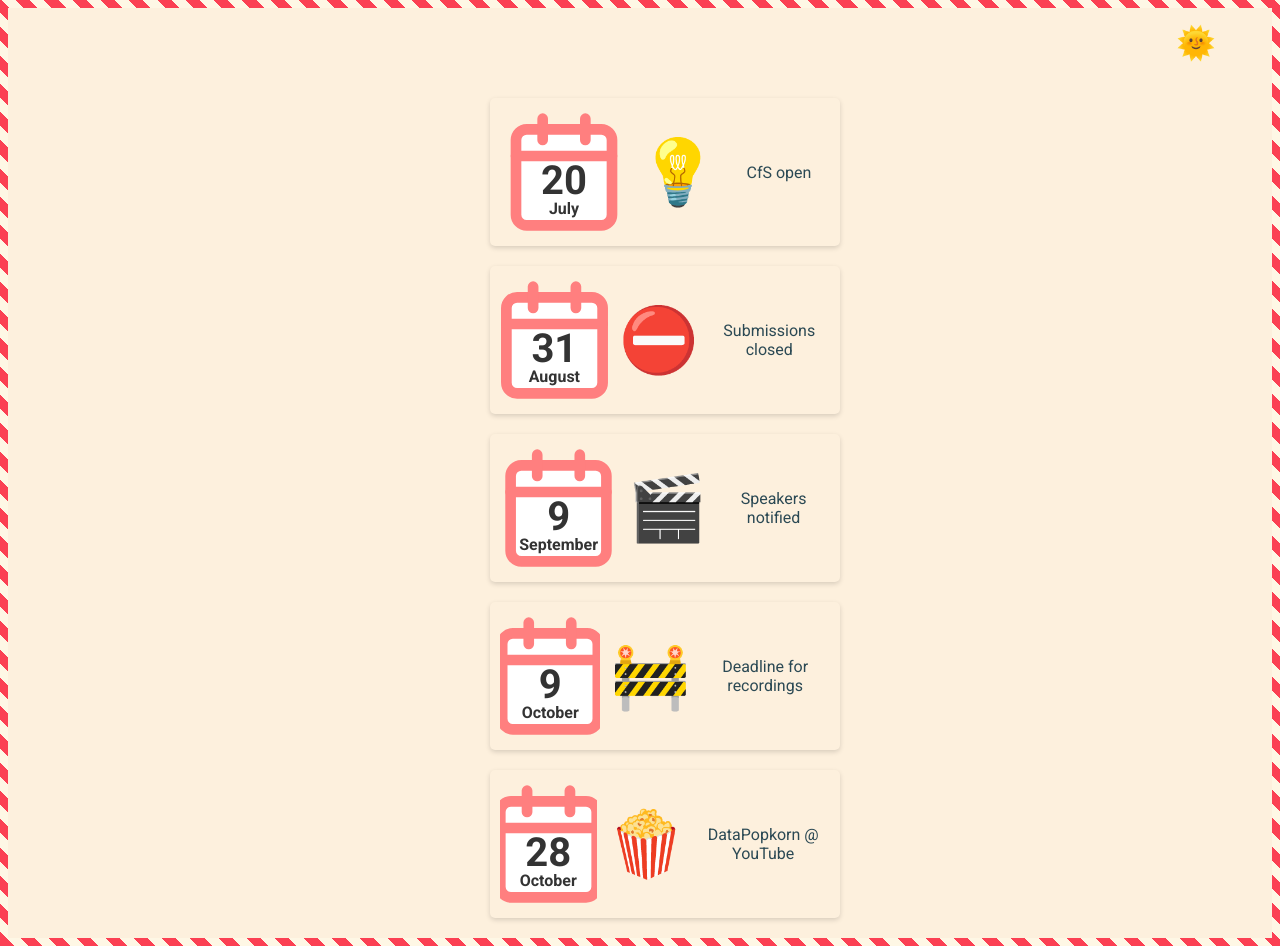
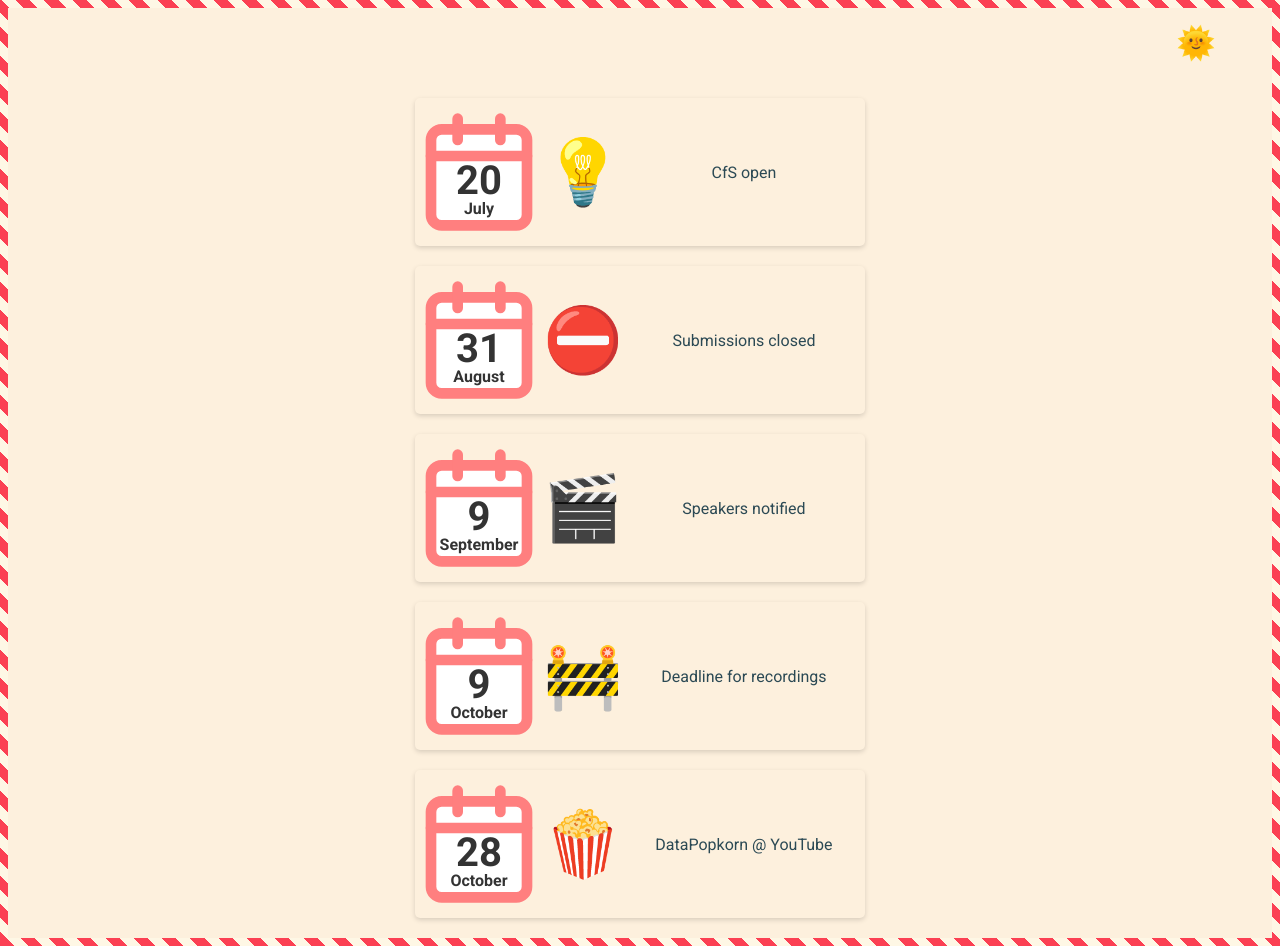
Before and after one commit to datapopkorn/korn, a plain HTML site: page index.html in a window 1280 px wide. Drawn offline with Linux system fonts and the light colour scheme.

Commit message:
Update styles.css

```diff
--- a/styles.css
+++ b/styles.css
@@ -47,10 +47,10 @@ body {
 
 .timeline {
 	margin: 0 auto;
-	padding-left: 50px;
+	padding-left: 0px;
 	position: relative;
 	width: 100%;
-    max-width: 350px; /* Adjust this to the maximum width you want for larger screens */
+    max-width: 450px; /* Adjust this to the maximum width you want for larger screens */
 }
 
 /*
@@ -67,6 +67,7 @@ body {
 .event {
 	color: #2B4954;
 	padding: 10px;
+	padding-left: 0px;
 	position: relative;
 	background-color: #FDF0DD;
 	margin: 20px 0;
@@ -90,7 +91,7 @@ body {
 .date {
 	color: #333333;
 	font-weight: bold;
-	margin-right: 10px;
+	margin-right: 0px;
 	display: flex;
 	flex-direction: column;
 	justify-content: center;
```
